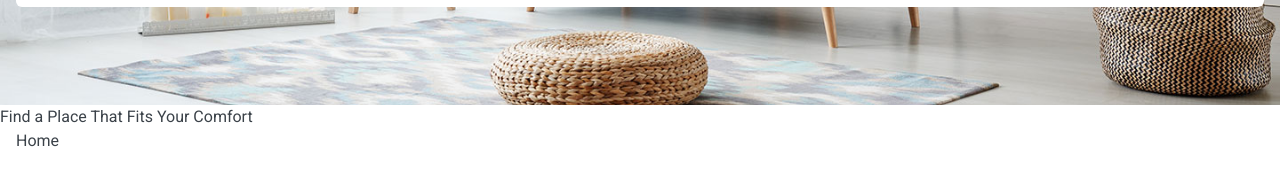
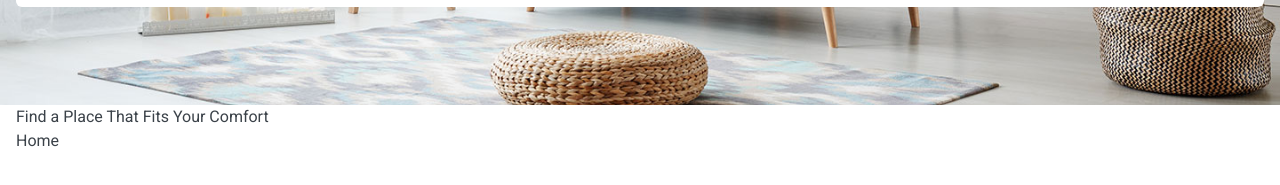
Before and after one commit to franklinsouza/homey, a React (Vite) app: page / in a window 1280 px wide. Shown: the part 557-742 px from the top of the page. Built offline with nearby package versions, Linux system fonts and the light colour scheme.

Commit message:
Feat: adiciona a seção Find a place na home

```diff
--- a/src/Pages/Home/components/Banner.tsx
+++ b/src/Pages/Home/components/Banner.tsx
@@ -1,12 +1,13 @@
 import banner from '../../../assets/39-4.jpg';
+import Container from '../../../components/Container';
 import SearchForm from './SearchForm';
 
 const Banner = () => {
   return (
     <div className='flex h-[600px] justify-center items-center bg-center bg-no-repeat bg-cover' style={{backgroundImage: `url(${banner})`}}>
-      <div className='container mx-auto px-4'>
+      <Container>
         <SearchForm />
-      </div>
+      </Container>
     </div>
   )
 }
--- a/src/Pages/Home/components/FindPlace.tsx
+++ b/src/Pages/Home/components/FindPlace.tsx
@@ -1,8 +1,12 @@
+import Container from "../../../components/Container";
+
 const FindPlace = () => {
   return (
-    <>
-      <h2>Find a Place That Fits Your Comfort</h2>
-    </>
+    <section>
+      <Container>
+        <h2>Find a Place That Fits Your Comfort</h2>
+      </Container>
+    </section>
   )
 }
 
--- /dev/null
+++ b/src/components/Container.tsx
@@ -0,0 +1,9 @@
+const Container = ({children}) => {
+  return (
+    <div className="container mx-auto px-4">
+      {children}
+    </div>
+  )
+}
+
+export default Container;
--- a/src/components/Header/Header.tsx
+++ b/src/components/Header/Header.tsx
@@ -1,6 +1,7 @@
 import { useState, useRef, useEffect } from 'react';
 import logo from '../../assets/homey-logo.png'
 import { Menu, User } from 'lucide-react';
+import Container from '../Container';
 
 const Header = () => {
   const menuRef = useRef();
@@ -34,7 +35,8 @@ const Header = () => {
 
   return (
     <header>
-      <div className='container mx-auto px-4 py-4 flex justify-between items-center relative'>
+      <Container>
+        <div className='py-4 flex justify-between items-center relative'>
           <div className='flex items-center justify-between w-full'>
             <div onClick={handleMenu} className='md:hidden'>
               <Menu color="#4f5962" size={25} strokeWidth={2}/>
@@ -73,8 +75,7 @@ const Header = () => {
             </div>
           </div>
 
-        <div
-          style={{'height': `${userOptions ? dropHeight.userOptions+'px' : 0}`}}
+          <div style={{'height': `${userOptions ? dropHeight.userOptions+'px' : 0}`}}
             className='ease-in duration-200 absolute top-full bg-white w-full left-0 overflow-hidden md:flex md:items-center'>
             <ul ref={optionsRef} className='font-medium text-[#4f5962]  px-4 md:flex md:items-center md:gap-x-2 md:mr-3'>
               <li>
@@ -93,6 +94,7 @@ const Header = () => {
             </ul>
           </div>
         </div>
+      </Container>
     </header>
   )
 
```
Lines whose indentation alone changed are shown as unchanged.
